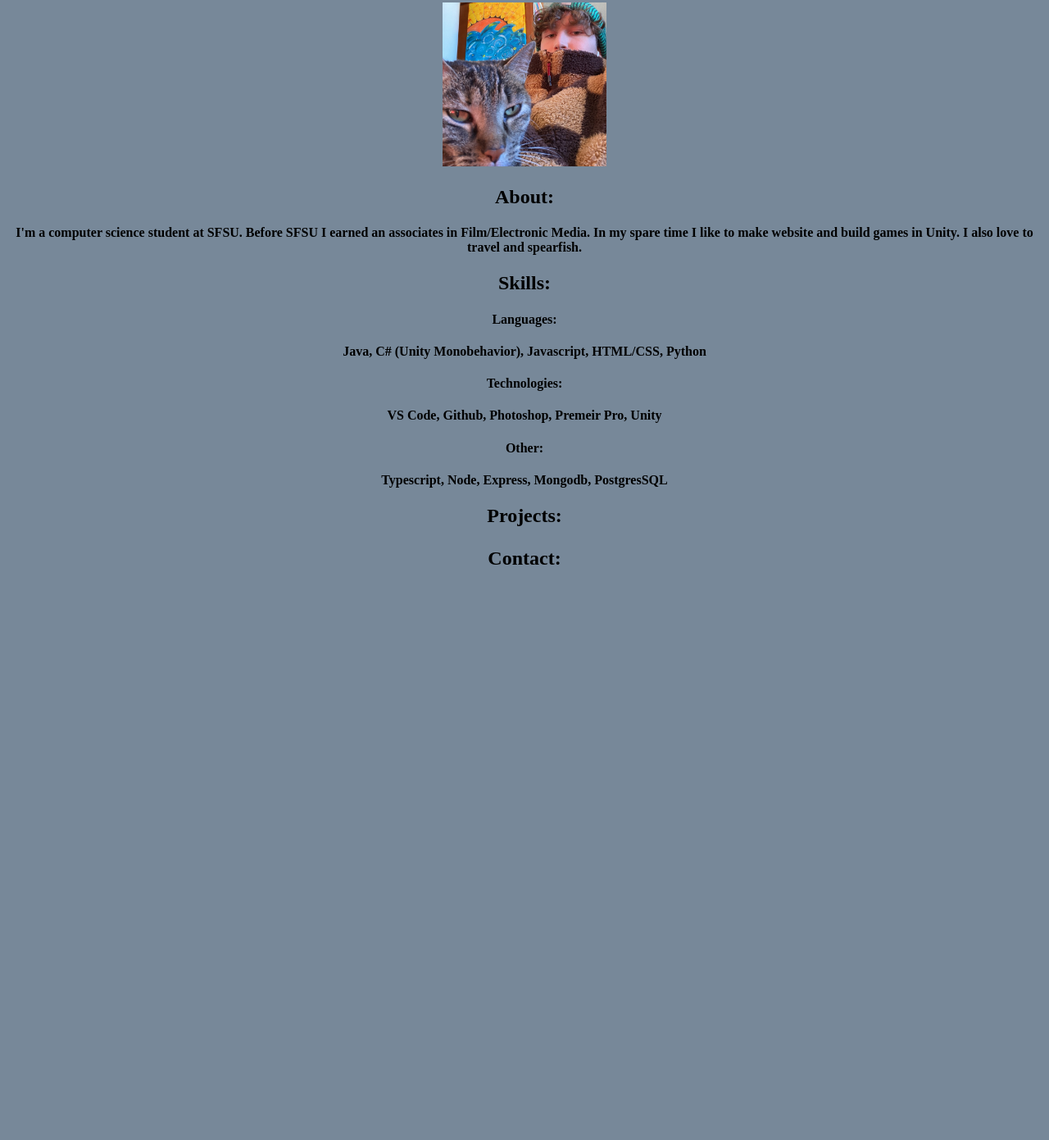
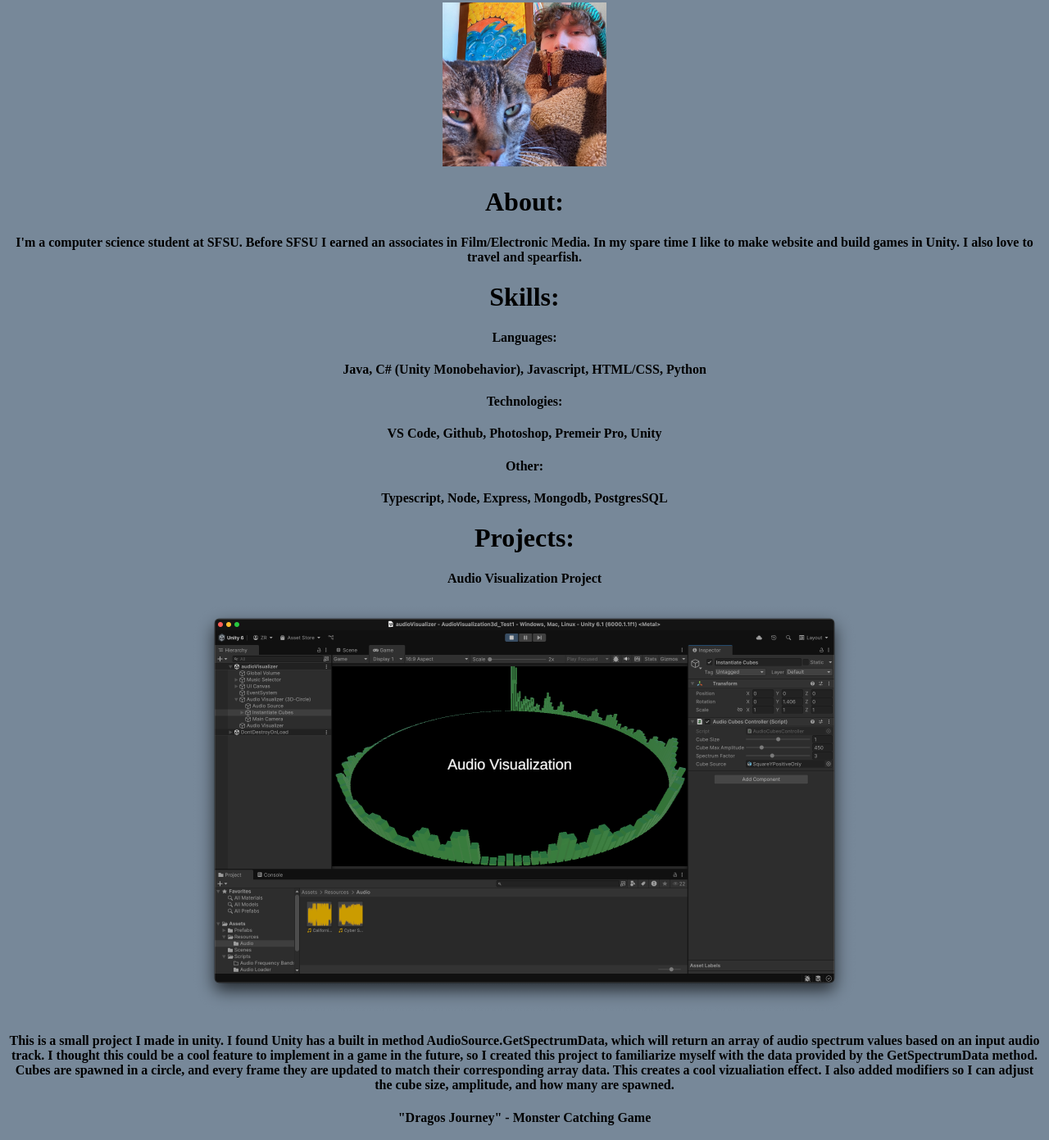
Before and after one commit to ZackRauzi/CSC317, a plain HTML site: page assignments/2/index.html in a window 1280 px wide. Shown: the part 77-1468 px from the top of the page at 82% size. Before the commit the page ends 800 px from the top, so only its background shows below. Drawn offline with Linux system fonts and the light colour scheme.

Commit message:
projects and example pphotos

```diff
--- a/assignments/2/index.html
+++ b/assignments/2/index.html
@@ -13,14 +13,14 @@
     </div>
 
     <div class="center">
-        <h2>About:</h2>
+        <h1>About:</h1>
         <h4>I'm a computer science student at SFSU.  Before SFSU I earned an associates in Film/Electronic Media.
             In my spare time I like to make website and build games in Unity.  I also love to travel and spearfish.
         </h4>
     </div>
 
     <div class="center">
-        <h2>Skills:</h2>
+        <h1>Skills:</h1>
         <h4>Languages:</h4>
         <h4>Java, C# (Unity Monobehavior), Javascript, HTML/CSS, Python</h4>
         <h4>Technologies:</h4>
@@ -30,8 +30,20 @@
     </div>
 
     <div class="center">
-        <h2>Projects:</h2>
-        <h6></h6>
+        <h1>Projects:</h1>
+        <h4>Audio Visualization Project</h4>
+        <img src="images/audioVisualization.png" alt="audio visualization visual aid loading..." width="812" height="500">
+        <h4>This is a small project I made in unity.  I found Unity has a built in method <b>AudioSource.GetSpectrumData</b>, which will return an array of audio spectrum values based on an input audio track.
+            I thought this could be a cool feature to implement in a game in the future, so I created this project to familiarize myself with the data provided by the GetSpectrumData method.
+            Cubes are spawned in a circle, and every frame they are updated to match their corresponding array data.  This creates a cool vizualiation effect.  I also added modifiers so I can adjust the cube size, amplitude, and how many are spawned.
+        </h4>
+        <h4>"Dragos Journey" - Monster Catching Game</h4>
+        <img src="images/mushroomCave1.png" alt="mushroom cave adventure visual aid loading..." width="812" height="500">
+        <img src="images/mushroomCave2.png" alt="mushroom cave adventure visual aid loading..." width="812" height="500">
+        <h4>This is a game I made in Unity as a final project for my game design course.  I created a platformer with wasd movement and a jump.  The player can also interact with the environment.
+            There are mushrooms, which provide a jump boost, and ladders to go up and down.  There are also monsters, that cause the player to start at the begining of the level upon being hit.
+        </h4>
+
     </div>
 
     <div class="center">
```
Also changed, not shown: assignments/2/images/audioVisualization.png (added), assignments/2/images/mushroomCave1.png (added), assignments/2/images/mushroomCave2.png (added), 1 other file.
